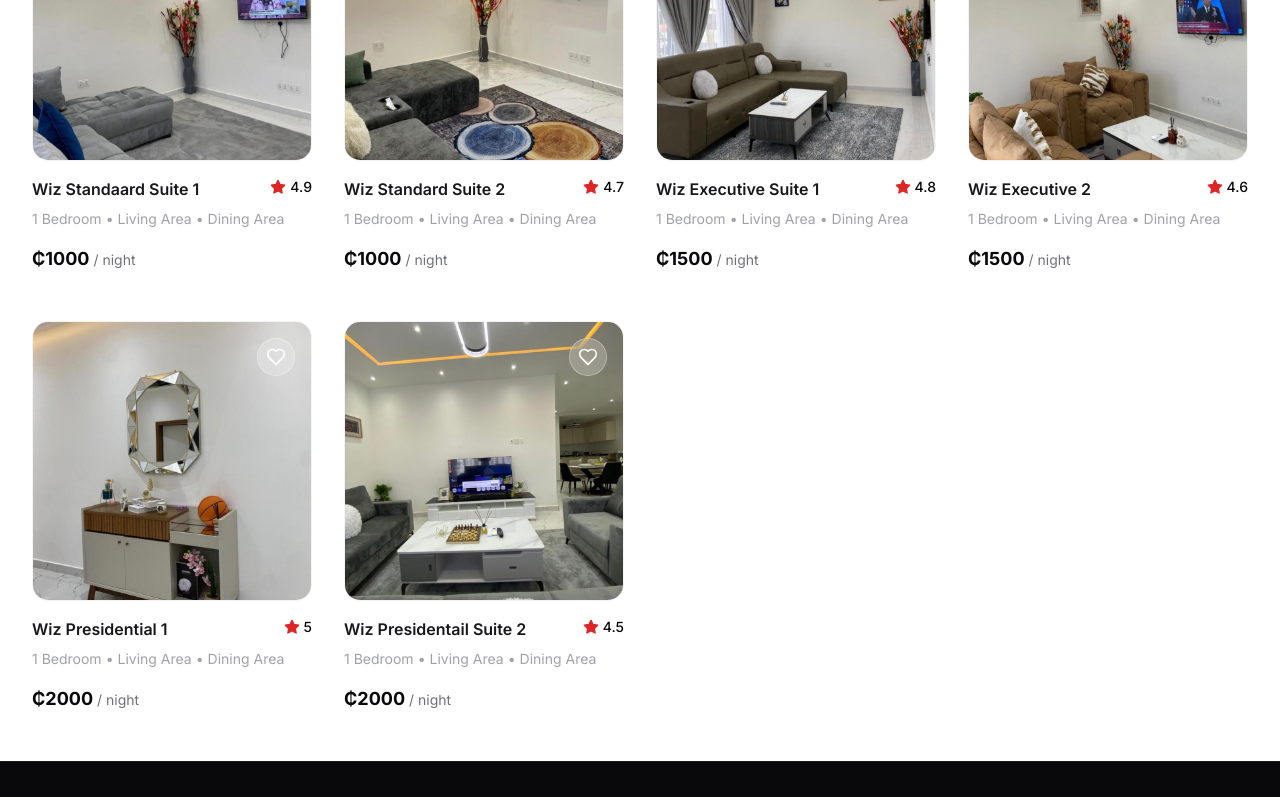
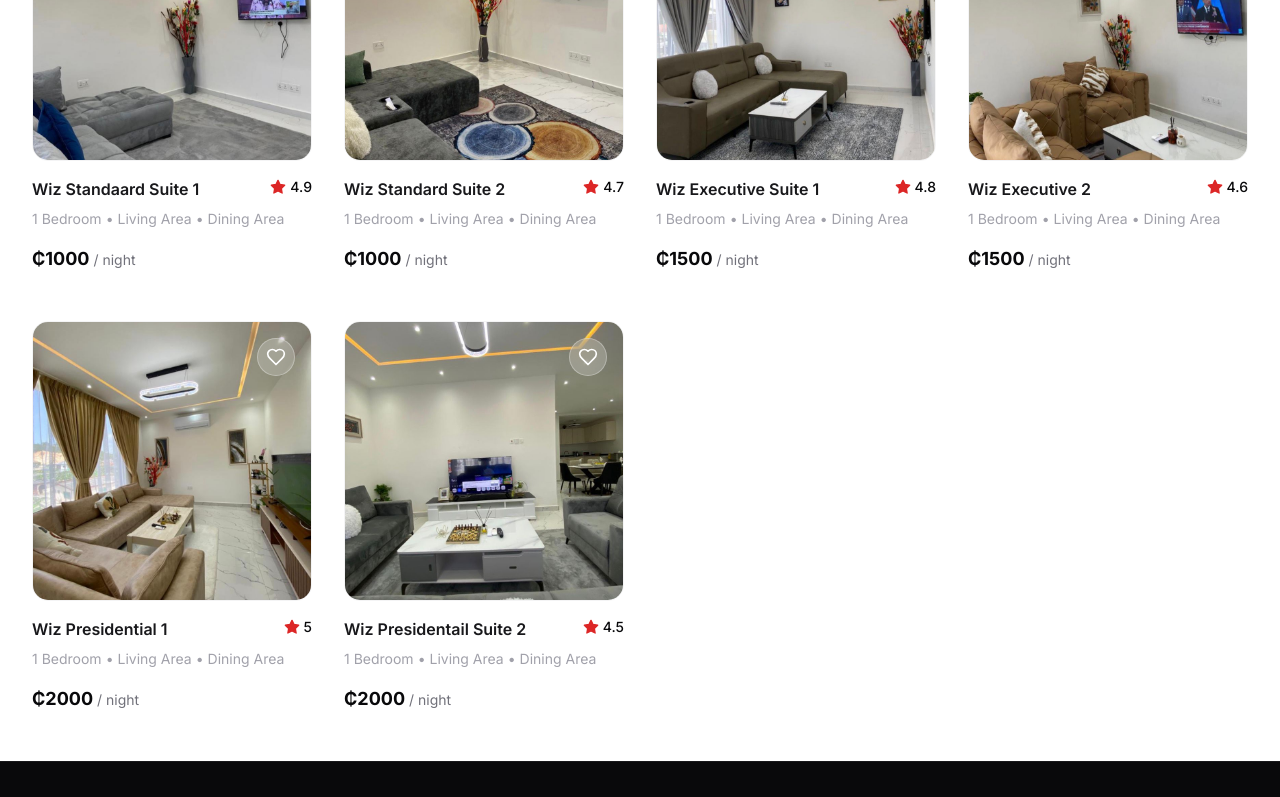
Before and after one commit to mrericsson000/WIZHOMES-WEBSITE-UPDATE-, a React (Vite) app in the folder wiz-homes(3)/: page /rooms in a window 1280 px wide. Shown: the part 384-1181 px from the top of the page. Built offline with nearby package versions, Linux system fonts and the light colour scheme.

Commit message:
use second image as presidential suite 1 preview

```diff
--- a/wiz-homes(3)/constants.tsx
+++ b/wiz-homes(3)/constants.tsx
@@ -57,7 +57,7 @@ export const MOCK_ROOMS: Room[] = [
     price: 2000,
     status: RoomStatus.NOT_AVAILABLE,
     amenities: ['1 Bedroom', 'Living Area', 'Dining Area', 'Open Kitchen', '2 Washrooms', 'Balcony', 'DSTV', 'High Speed Free Wifi', 'CCTV', 'Indoor Bar', 'Electricity', 'Security Guard'],
-    imageUrl: '/PRESIDENTIAL SUITE 1/presidential-suite-1-1.jpeg',
+    imageUrl: '/PRESIDENTIAL SUITE 1/presidential-suite-1-2.jpeg',
     gallery: ['/PRESIDENTIAL SUITE 1/presidential-suite-1-1.jpeg', '/PRESIDENTIAL SUITE 1/presidential-suite-1-2.jpeg', '/PRESIDENTIAL SUITE 1/presidential-suite-1-3.jpeg', '/PRESIDENTIAL SUITE 1/presidential-suite-1-4.jpeg', '/PRESIDENTIAL SUITE 1/presidential-suite-1-5.jpeg', '/PRESIDENTIAL SUITE 1/presidential-suite-1-6.jpeg', '/PRESIDENTIAL SUITE 1/presidential-suite-1-7.jpeg', '/PRESIDENTIAL SUITE 1/presidential-suite-1-8.jpeg', '/PRESIDENTIAL SUITE 1/presidential-suite-1-9.jpeg'],
     rating: 5.0,
     location: '',
```
